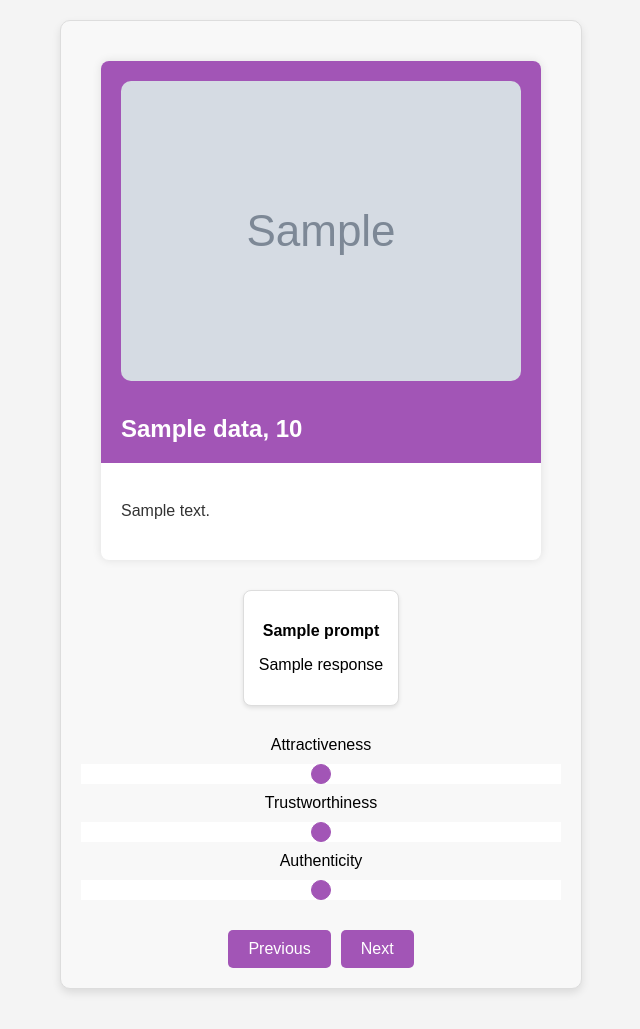
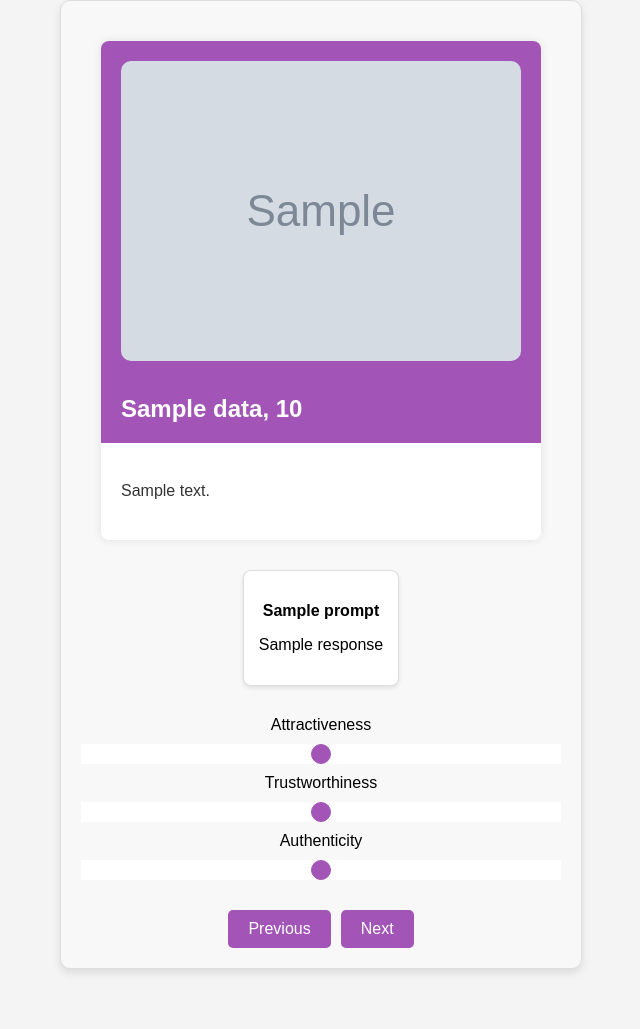
Before and after one commit to Palenoff/dating-app-thesis, a Flask app: template templates/profile.html in a window 1280 px wide. Shown: the whole page, without its empty margins (319-959 px from the left). After the commit the page ends 973 px from the top, so only its background shows below. Run offline with Flask 3, Linux system fonts and the light colour scheme; the template is opened without the code that fills it: most values are stand-ins (such as "Sample title", 1, 10 or a date in 2020); grey boxes marked "Sample" are stand-in pictures; parts of the project's set-up code (start-up, migrations or seed data) failed here and were passed over.

Commit message:
Margin fix

```diff
--- a/templates/profile.html
+++ b/templates/profile.html
@@ -15,7 +15,6 @@
             align-items: center;
             justify-content: center;
             min-height: 100vh;
-                margin: 20px;
             }
 
             .profile {
```
